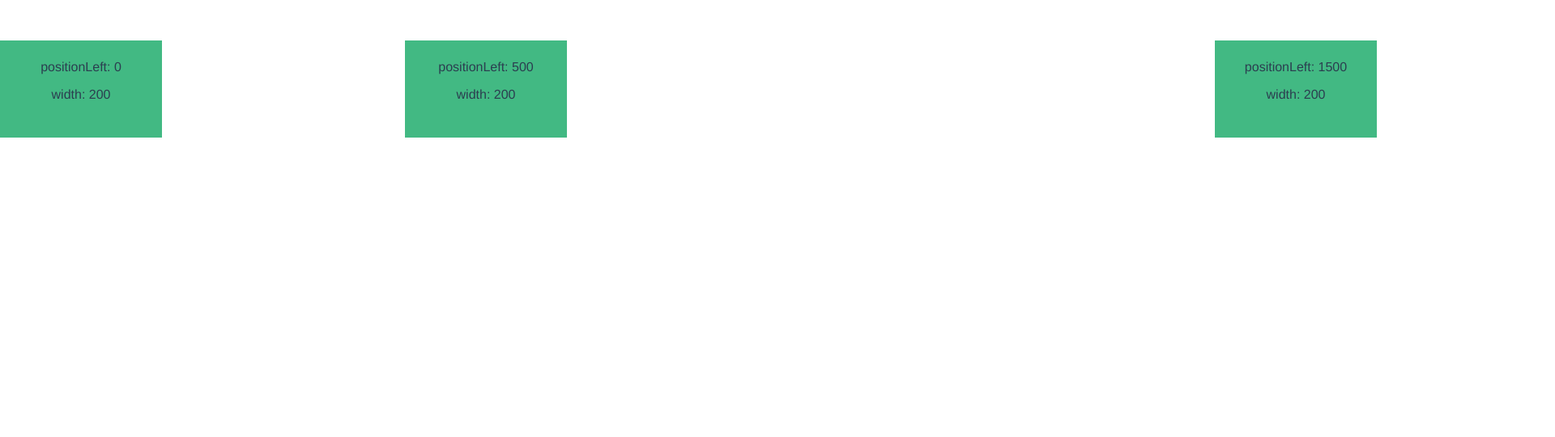
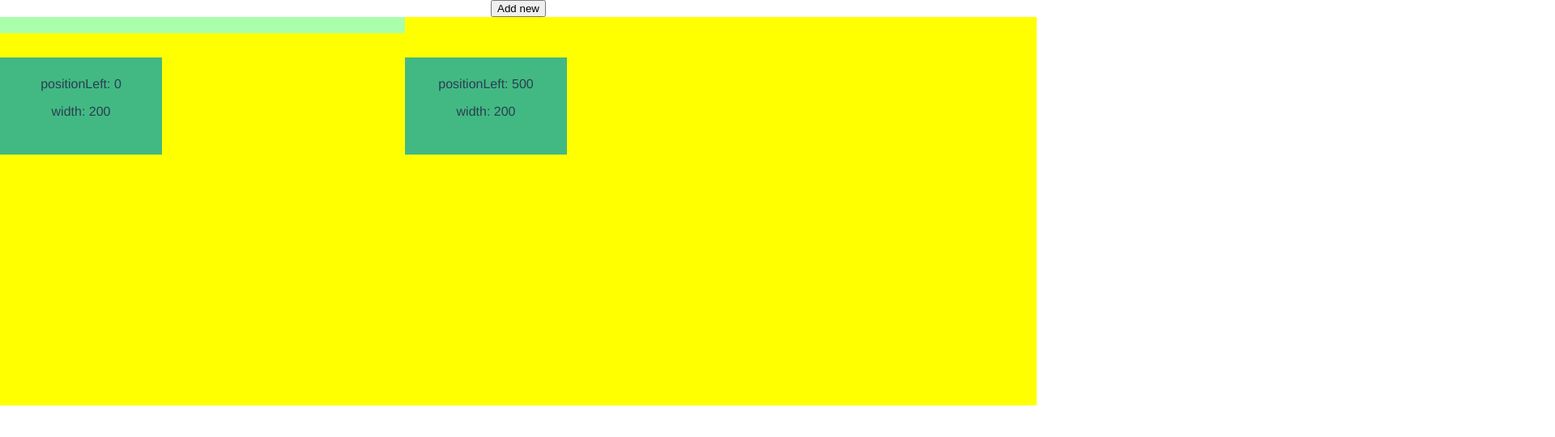
Before and after one commit to vbackeberg/lookattime, a Vue app: page / in a window 1280 px wide. Shown: the top 540 px of the page at 81% size, 1920 px wide, since content can reach past the window. Built offline with nearby package versions, Linux system fonts and the light colour scheme.

Commit message:
put timeline in own component add button for test reasons

```diff
--- /dev/null
+++ b/src/components/Timeline.vue
@@ -0,0 +1,98 @@
+<template>
+  <div id="timeline">
+    <box v-for="box in boxes" v-bind:key="box.id" v-bind="box"></box>
+    <spacer v-bind="spacerHighestBox"></spacer>
+    <spacer v-bind="spacerPageEdge"></spacer>
+  </div>
+</template>
+
+<script lang="ts">
+import Box from "@/components/Box.vue";
+import Vue from "vue";
+import BoxModel from "@/models/box-model";
+import Repositioner from "@/timeline/repositioner";
+import SpacerModel from "@/models/spacer-model";
+import Spacer from "@/components/Spacer.vue";
+
+export default Vue.extend({
+  name: "Timeline",
+
+  components: {
+    Box,
+    Spacer
+  },
+
+  created() {
+    window.addEventListener("wheel", (e: WheelEvent) => {
+      this.changeZoom(e);
+    });
+  },
+
+  data() {
+    const boxes = [
+      new BoxModel(0, 200, 1),
+      new BoxModel(500, 200, 2),
+      new BoxModel(1500, 200, 3)
+    ];
+
+    return {
+      boxes: boxes,
+
+      spacerHighestBox: new SpacerModel(
+        boxes[2].positionLeft + boxes[2].width,
+        500,
+        10,
+        "#f3a"
+      ),
+      spacerPageEdge: new SpacerModel(0, 500, 20, "#afa")
+    };
+  },
+
+  computed: {
+    lowestBox(): BoxModel {
+      return this.boxes.reduce((previous, current) => {
+        return previous.positionLeft < current.positionLeft
+          ? previous
+          : current;
+      });
+    }
+  },
+
+  methods: {
+    changeZoom(e: WheelEvent) {
+      // TODO: Problem: Mouse position is probably not relative to containing timeline div.
+
+      if (e.deltaY < 0) {
+        Repositioner.zoomIn(
+          this.boxes,
+          this.lowestBox,
+          1.07,
+          e.pageX,
+          this.spacerHighestBox,
+          this.spacerPageEdge
+        );
+      } else if (e.deltaY > 0) {
+        Repositioner.zoomOut(
+          this.boxes,
+          this.lowestBox,
+          0.92,
+          e.pageX,
+          this.spacerHighestBox,
+          this.spacerPageEdge
+        );
+      }
+    }
+  }
+});
+</script>
+
+<style scoped lang="scss">
+#timeline {
+  height: 60%;
+  width: 100%;
+  background-color: #ff0;
+  white-space: nowrap;
+  overflow: scroll;
+  position: relative;
+}
+</style>
--- a/src/views/Home.vue
+++ b/src/views/Home.vue
@@ -1,84 +1,21 @@
 <template>
   <div class="home">
-    <box v-for="box in boxes" v-bind:key="box.id" v-bind="box"></box>
-    <spacer v-bind="spacerHighestBox"></spacer>
-    <spacer v-bind="spacerPageEdge"></spacer>
+    <div>
+      <button>Add new</button>
+    </div>
+    <timeline></timeline>
   </div>
 </template>
 
 <script lang="ts">
-import Box from "@/components/Box.vue";
 import Vue from "vue";
-import BoxModel from "@/models/box-model";
-import Repositioner from "@/timeline/repositioner";
-import SpacerModel from "@/models/spacer-model";
-import Spacer from "@/components/Spacer.vue";
+import Timeline from "@/components/Timeline.vue";
 
 export default Vue.extend({
   name: "Home",
 
   components: {
-    Box,
-    Spacer
-  },
-
-  created() {
-    window.addEventListener("wheel", (e: WheelEvent) => {
-      this.changeZoom(e);
-    });
-  },
-
-  data() {
-    const boxes = [
-      new BoxModel(0, 200, 1),
-      new BoxModel(500, 200, 2),
-      new BoxModel(1500, 200, 3)
-    ];
-
-    return {
-      boxes: boxes,
-      spacerHighestBox: new SpacerModel(
-        boxes[2].positionLeft + boxes[2].width,
-        500,
-        10,
-        "#fff"
-      ),
-      spacerPageEdge: new SpacerModel(0, 500, 20, "#fff")
-    };
-  },
-
-  computed: {
-    lowestBox(): BoxModel {
-      return this.boxes.reduce((previous, current) => {
-        return previous.positionLeft < current.positionLeft
-          ? previous
-          : current;
-      });
-    }
-  },
-
-  methods: {
-    changeZoom(e: WheelEvent) {
-      if (e.deltaY < 0) {
-        Repositioner.zoomIn(
-          this.boxes,
-          this.lowestBox,
-          1.07,
-          e.pageX,
-          this.spacerHighestBox,
-          this.spacerPageEdge
-        );
-      } else if (e.deltaY > 0) {
-        Repositioner.zoomOut(
-          this.boxes,
-          this.lowestBox,
-          0.92,
-          e.pageX,
-          this.spacerHighestBox,
-          this.spacerPageEdge
-        );
-      }
-    }
+    Timeline
   }
 });
 </script>
```
